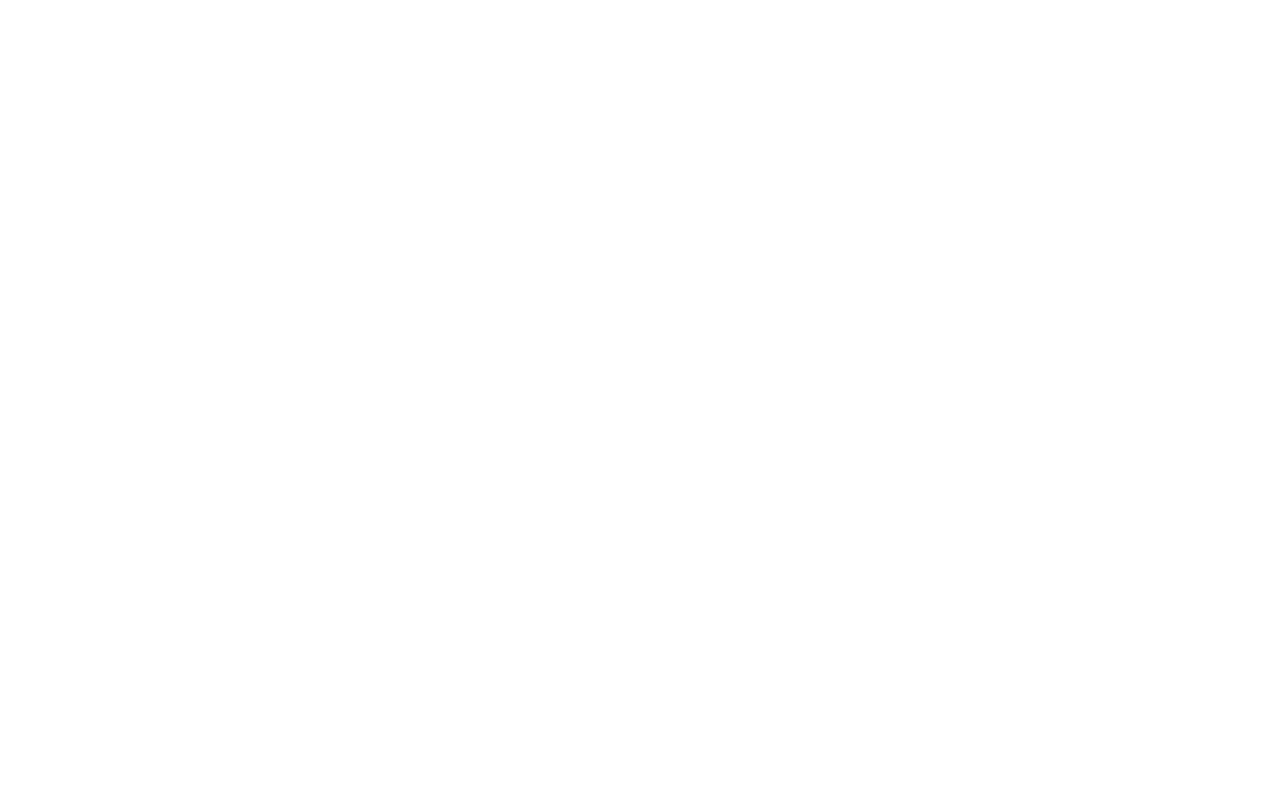
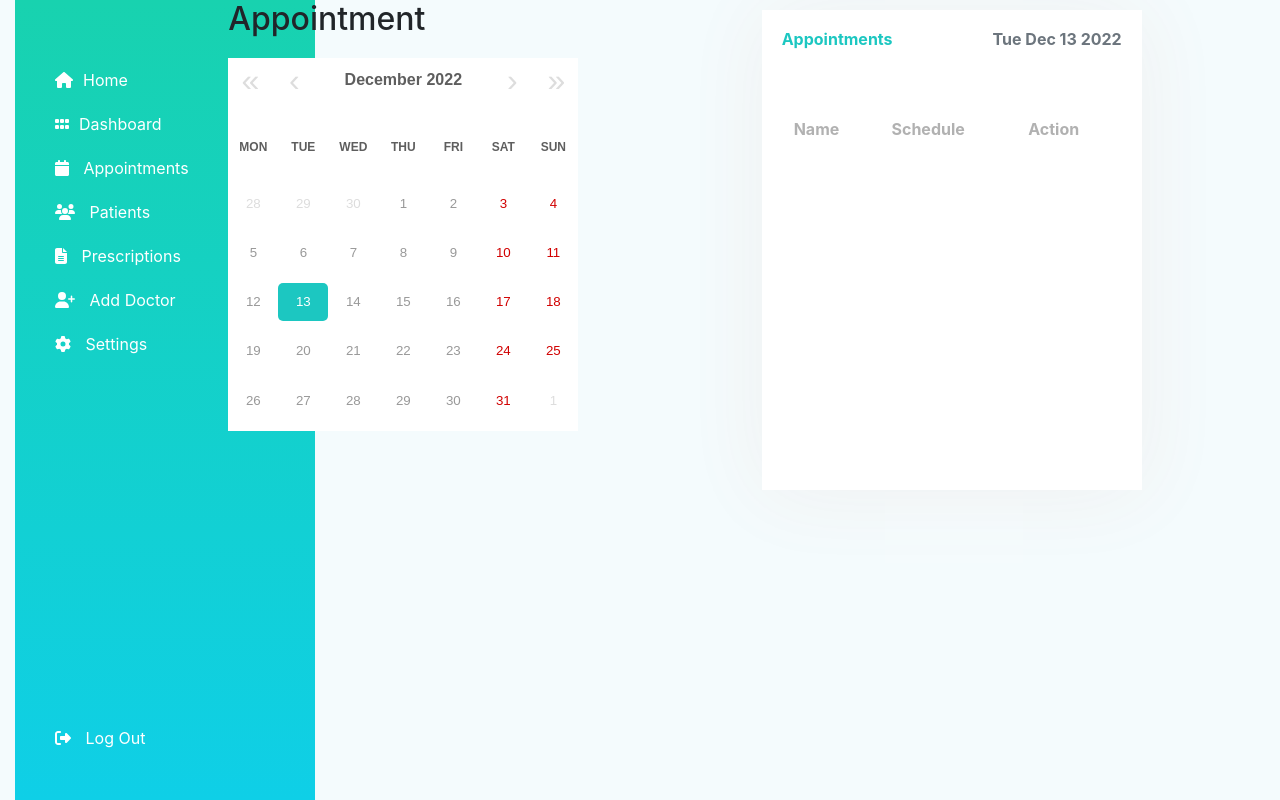
Before and after one commit to devpranab/Doctor-Portal-Client-MERN, a React (Create React App) app: page /appointment/dashboard in a window 1280 px wide. Before the commit this address had no page. Built offline with nearby package versions, Linux system fonts and the light colour scheme.

Commit message:
Dashboard Page(set untidy dashboard with three columns)

```diff
--- a/src/App.js
+++ b/src/App.js
@@ -4,6 +4,7 @@
 import Home from "./components/HomePage/Home/Home";
 import Appointment from "./components/Appointment/Appointment/Appointment";
 import Login from "./components/LoginPage/Login";
+import Dashboard from "./components/DashboardPage/Dashboard/Dashboard";
 
 export const UserContext = createContext();
 
@@ -19,6 +20,7 @@
           <Route path="/" element={<Home />}></Route>
           <Route path="/home" element={<Home />}></Route>
           <Route path="/appointment" element={<Appointment />}></Route>
+          <Route path="/appointment/dashboard" element={<Dashboard />}></Route>
           <Route path="/login" element={<Login />}></Route>
         </Routes>
       </Router>
--- a/src/components/Appointment/AppointmentHeader/AppointmentHeader.js
+++ b/src/components/Appointment/AppointmentHeader/AppointmentHeader.js
@@ -1,7 +1,7 @@
 import React from "react";
 import "./AppointmentHeader.css";
+import chair from "../../../images/Chire.png";
 import Calendar from "react-calendar";
-import chair from "../../../images/Chire.png";
 import "react-calendar/dist/Calendar.css";
 
 const AppointmentHeader = ({ handleDateChange }) => {
--- /dev/null
+++ b/src/components/DashboardPage/AppointmentByDate/AppointmentByDate.css
@@ -0,0 +1,25 @@
+.appointmentByDate{
+    margin-top: 10px;
+    background-color: white;
+    padding: 20px;
+    width: 380px;
+    min-height: 480px;
+    box-shadow: 1px 2px 80px #f0f0f0;
+}
+
+th{
+    color: #b1b1b1 ;
+}
+
+td{
+    font-weight: bold;
+}
+
+.select{
+    background-color: #0fcfe7;
+    color: white;
+    border: none;
+    padding: 3px 10px;
+    border-radius: 5px;
+    margin-top: 10px;
+}
--- /dev/null
+++ b/src/components/DashboardPage/AppointmentByDate/AppointmentByDate.js
@@ -0,0 +1,34 @@
+import React from 'react';
+import './AppointmentByDate.css';
+
+const AppointmentByDate = ({selectedDate}) => {
+    return (
+        <div className="appointmentByDate">
+            <div className="appointmentByDate-header pb-5 d-flex justify-content-between">
+            <h6 className="text-brand font-weight-bold" >Appointments</h6>
+            <h6 className="text-secondary font-weight-bold" > {selectedDate.toDateString()}</h6>
+        </div>
+        {/* Table */}
+        <div className="table">
+        <table className="table table-borderless">
+                <thead>
+                    <tr>
+                        <th scope="col"> Name  </th>
+                        <th scope="col"> Schedule  </th>
+                        <th scope="col"> Action </th>
+                    </tr>
+                </thead>
+                <tbody>
+
+                    {/* {
+                        appointments.map(appointment =><tr key={appointment._id}><td>{appointment.name}</td><td> {appointment.schedule}</td><select className=" select" id="validationTooltip04" required><option selected disabled value=""> Not visited</option><option>visited</option></select></tr>)
+                    } */}
+
+                </tbody>
+            </table>
+        </div>
+        </div>
+    );
+};
+
+export default AppointmentByDate;
--- /dev/null
+++ b/src/components/DashboardPage/Dashboard/Dashboard.css
@@ -0,0 +1,4 @@
+.dashboard{
+    background-color: #F4FBFD;
+    height: 100vh;
+}
--- /dev/null
+++ b/src/components/DashboardPage/Dashboard/Dashboard.js
@@ -0,0 +1,36 @@
+import React, {useState} from 'react';
+import './Dashboard.css';
+import Sidebar from '../Sidebar/Sidebar';
+import AppointmentByDate from '../AppointmentByDate/AppointmentByDate';
+import Calendar from "react-calendar";
+import "react-calendar/dist/Calendar.css";
+
+const Dashboard = () => {
+    const [selectedDate, setSelectedDate] = useState(new Date());
+    const handleDateChange = date => {
+    setSelectedDate(date);
+    console.log(selectedDate);
+    }
+    return (
+        <section className="dashboard">
+            <div className="container-fluid">
+                <div className="row">
+                    <div className="col-md-2">
+                        <Sidebar/>
+                    </div>
+                    <div className="col-md-5">
+                        <h2>Appointment</h2>
+                        <Calendar
+                        onChange={handleDateChange}
+                        value={new Date()}/>
+                    </div>
+                    <div className="col-md-5">
+                        <AppointmentByDate selectedDate={selectedDate}/>
+                    </div>
+                </div>
+            </div>
+        </section>
+    );
+};
+
+export default Dashboard;
--- /dev/null
+++ b/src/components/DashboardPage/Sidebar/Sidebar.css
@@ -0,0 +1,28 @@
+.sidebar{
+    background-image: linear-gradient(180deg, #18d2af, #0fcfe7  );
+    min-width: 300px;
+    min-height: 100vh;
+    max-height: 100%;
+}
+
+.sidebar > ul > li {
+    margin: 20px 0 ;
+}
+
+.doctors-container > li{
+    margin: 20px 0;
+}
+
+.svg-inline--fa{
+    margin-right: 10px;
+}
+
+.sidebar > ul > li > .fa-sign-out-alt{
+    position: absolute;
+
+}
+
+.logout{
+    position: absolute;
+    bottom: 50px;
+}
--- /dev/null
+++ b/src/components/DashboardPage/Sidebar/Sidebar.js
@@ -0,0 +1,65 @@
+import React from "react";
+import "./Sidebar.css";
+import { Link } from "react-router-dom";
+import { FontAwesomeIcon } from "@fortawesome/react-fontawesome";
+import {
+  faCalendar,
+  faCog,
+  faFileAlt,
+  faGripHorizontal,
+  faHome,
+  faSignOutAlt,
+  faUserPlus,
+  faUsers,
+} from "@fortawesome/free-solid-svg-icons";
+
+const Sidebar = () => {
+  return (
+    <div className="sidebar py-5 px-4">
+      <ul className="list-unstyled pl-xl-3">
+        <li>
+          <Link className="text-white" to="/">
+            <FontAwesomeIcon icon={faHome} /><span>Home</span>
+          </Link>
+        </li>
+        <li>
+          <Link className="text-white" to="/appointment/dashboard">
+            <FontAwesomeIcon icon={faGripHorizontal} /><span>Dashboard</span>
+          </Link>
+        </li>
+        <li>
+          <Link className="text-white" to="/dashboard-appointment">
+            <FontAwesomeIcon icon={faCalendar} /> <span>Appointments</span>
+          </Link>
+        </li>
+        <li>
+          <Link className="text-white" to="/patients">
+            <FontAwesomeIcon icon={faUsers} /> <span>Patients</span>
+          </Link>
+        </li>
+        <li>
+          <Link className="text-white" to="/prescription">
+            <FontAwesomeIcon icon={faFileAlt} /> <span>Prescriptions</span>
+          </Link>
+        </li>
+        <li>
+          <Link className="text-white" to="/addDoctor">
+            <FontAwesomeIcon icon={faUserPlus} /> <span>Add Doctor</span>
+          </Link>
+        </li>
+        <li>
+          <Link className="text-white" to="/doctor/setting">
+            <FontAwesomeIcon icon={faCog} /> <span>Settings</span>
+          </Link>
+        </li>
+      </ul>
+      <div >
+        <Link className="text-white logout pl-xl-3" to="/dashboard">
+        <FontAwesomeIcon icon={faSignOutAlt} /> <span> Log Out </span>
+        </Link>
+        </div>
+    </div>
+  );
+};
+
+export default Sidebar;
```
Also changed, not shown: 1 other file (tests, documents, lock files or other folders).
